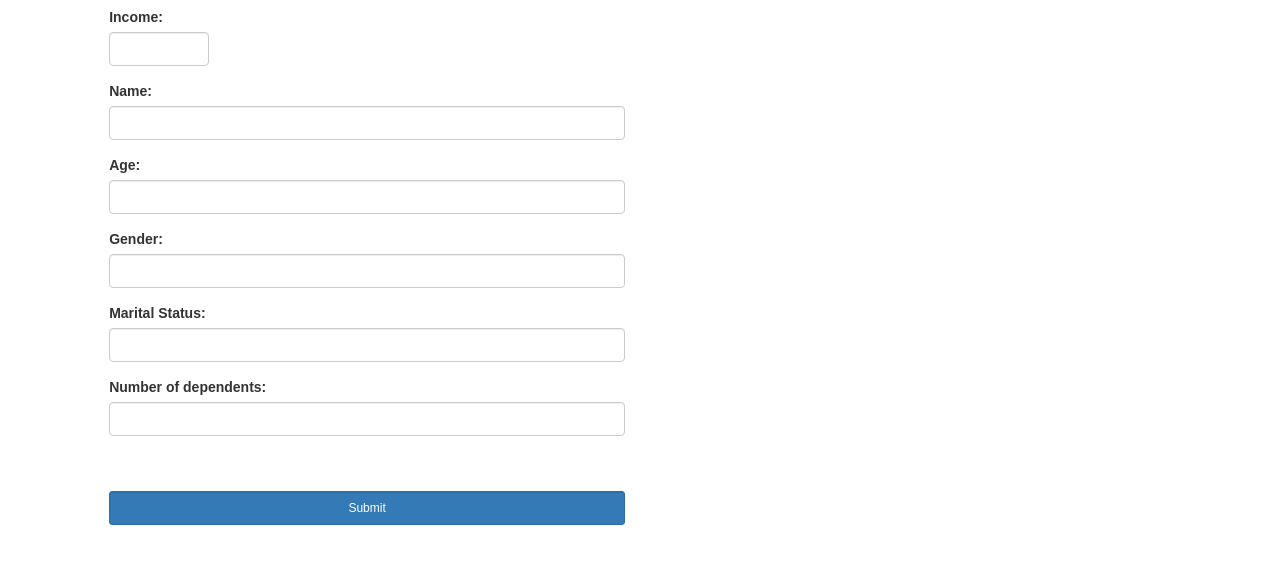
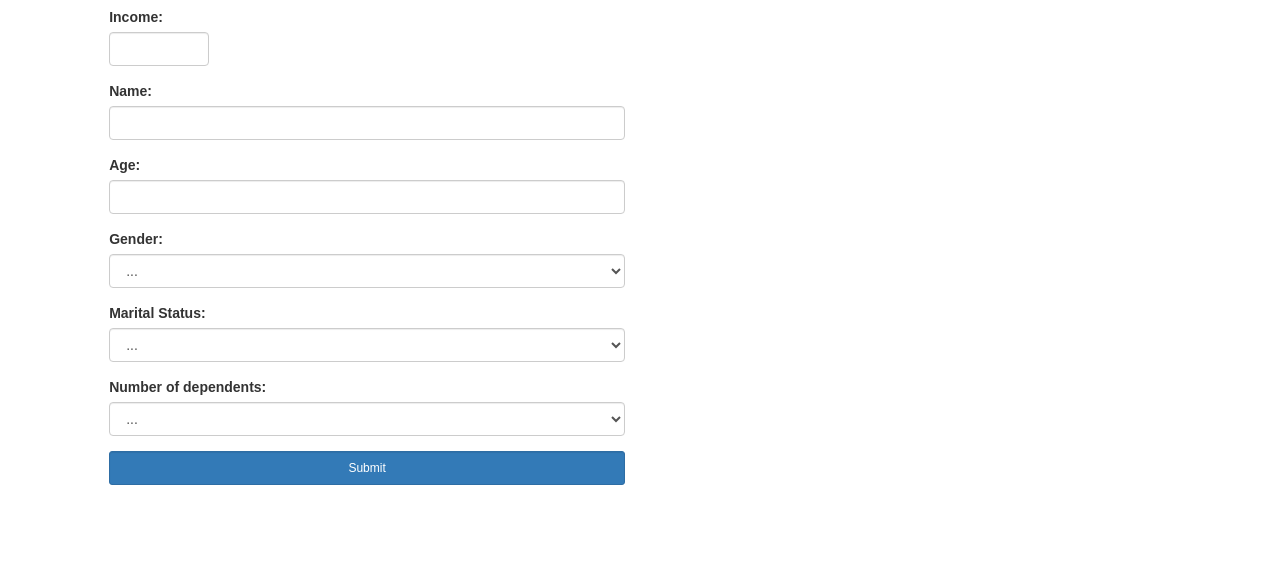
Before and after one commit to Komeomodo/firstfolder, a plain HTML site: page index.html in a window 1280 px wide. Shown: the part 98-662 px from the top of the page. Drawn offline with Linux system fonts and the light colour scheme.

Commit message:
Update index.html

```diff
--- a/index.html
+++ b/index.html
@@ -34,7 +34,7 @@
 			<div class="col-sm-5 col-sm-offset-1">
 			<div class="form-group">
 				<label>Income:</label>
-					<input type="text" class="form-control" name="gender" id="Income" required="required" style="width:100px;text-align:right;">
+					<input type="text" class="form-control" name="in_come" id="Income" required="required" style="width:100px;text-align:right;">
 			</div>
 			<div class="form-group">
 				<label>Name:</label>
@@ -46,15 +46,32 @@
 			</div>
 			<div class="form-group">
 				<label>Gender:</label>
-					<input type="text" class="form-control" name="gender" id="gen_er" required="required">
+					<select class="form-control" name="gender" id="gen_er" required="required">
+						<option value="gen">...</option>
+						<option value="male">Male</option>
+						<option value="female">Female</option>
+					</select>
 			</div>
 			<div class="form-group">
-				<label>Marital Status:</label><br>
-					<input type="text"class="form-control" name="status" id="stat_s" required="required">
+				<label>Marital Status:</label>
+					<select class="form-control" name="status" id="stat_s" required="required">
+						<option value="marital">...</option>
+						<option value="single">Single</option>
+						<option value="married">Married</option>
+						<option value="divorced">Divorced</option>
+					</select>
 			</div>
 			<div class="form-group">
 				<label>Number of dependents:</label><br>
-					<input type="text" class="form-control" name="dependents" id="dependent" required="required"><br><br>
+					<select class="form-control" name="dependents" id="dependent" required="required">>
+						<option value="on">...</option>
+						<option value="one">1</option>
+						<option value="two">2</option>
+						<option value="three">3</option>
+						<option value="four">4</option>
+						<option value="five">5</option>
+						<option value="other">others</option>
+					</select>
 			</div>
 			<div class="form-group">
 				<input type="button" class="form-control btn btn-primary btn-sm" value="Submit" onclick="compute();">
```
